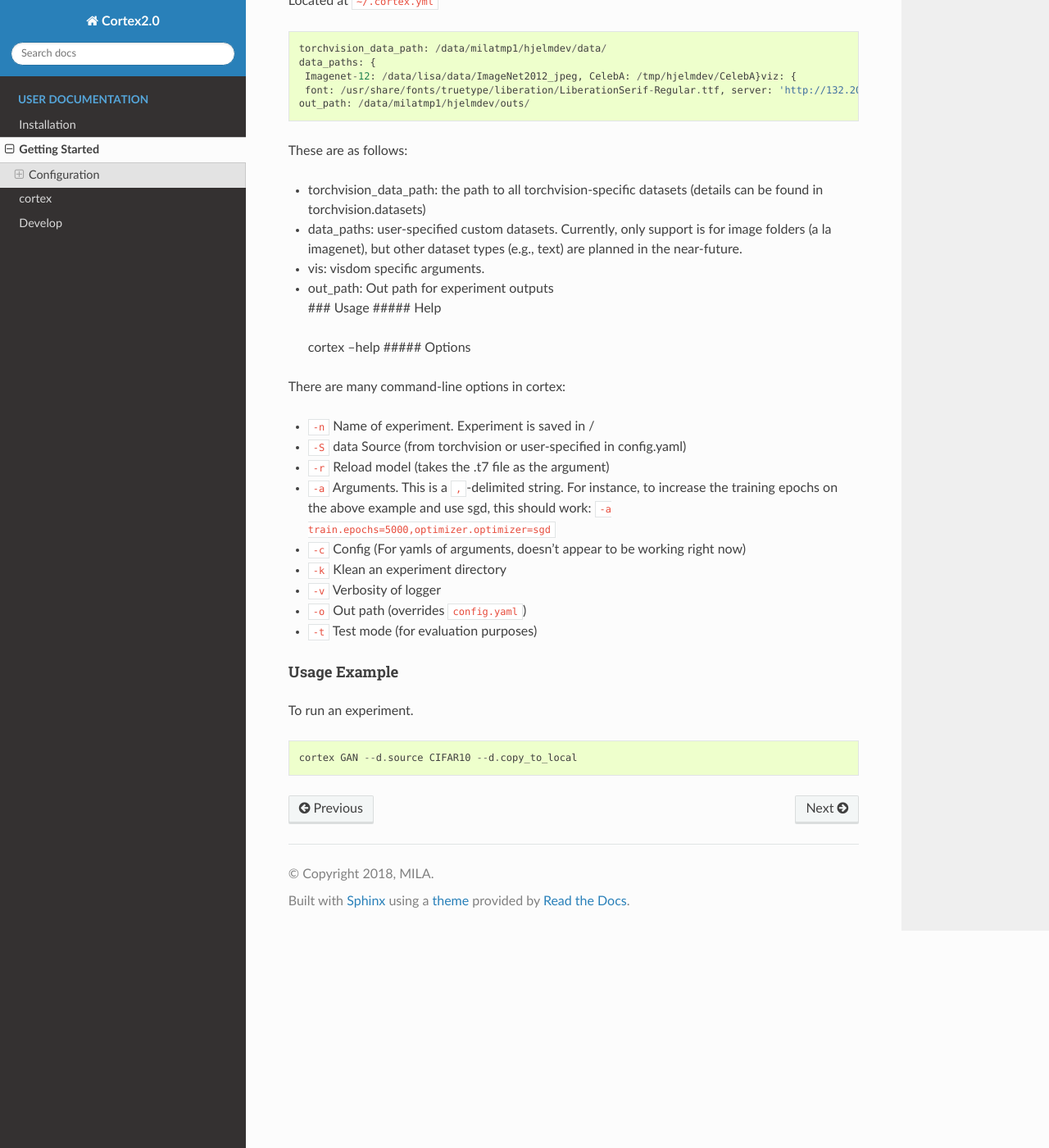
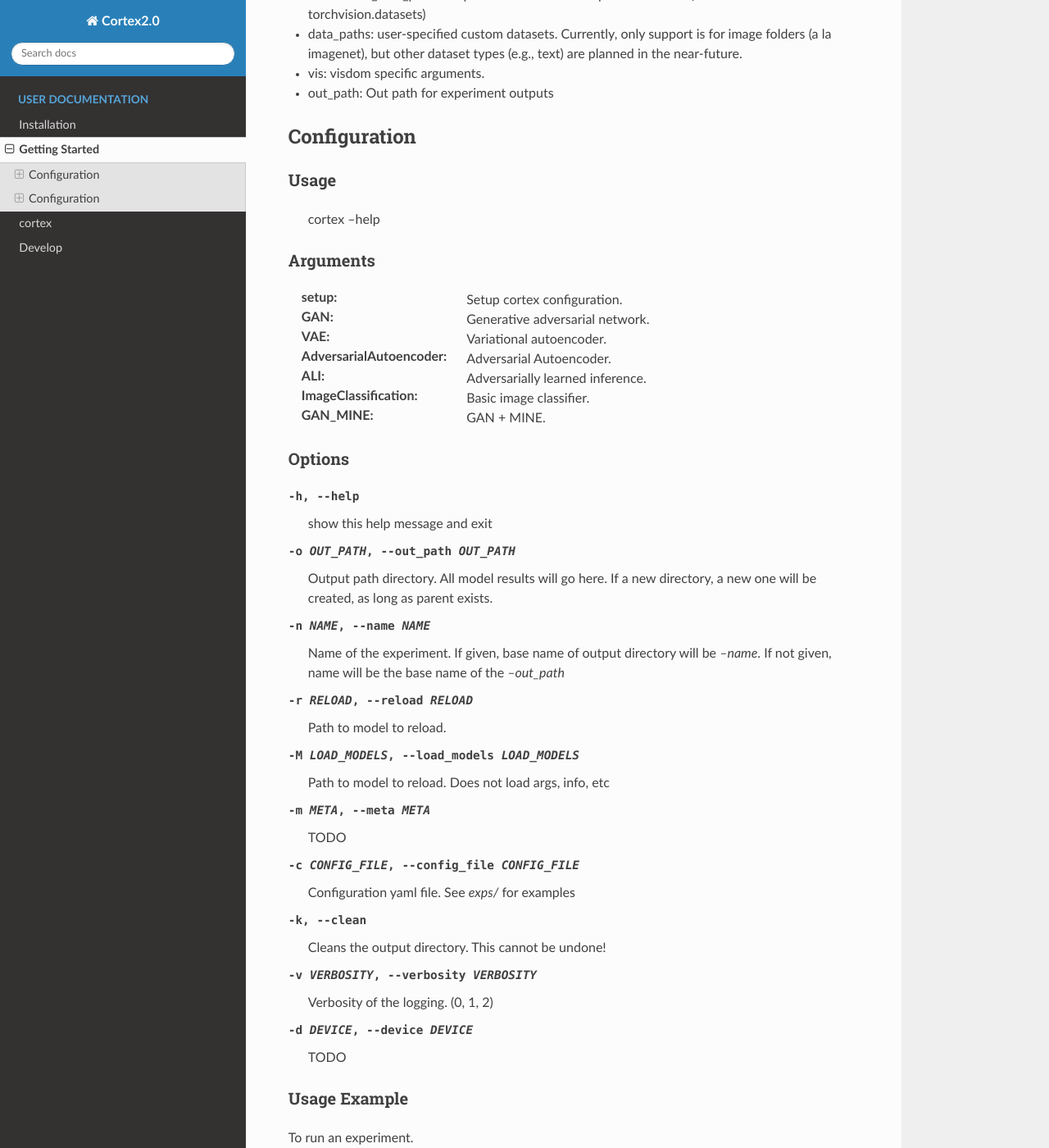
Before and after one commit to rdevon/cortex, a Sphinx documentation site: the page built from docs/source/getting_started.rst, in a window 1280 px wide and 1400 px high, scrolled down 694 px. Shown: the whole window at 82% size. Built offline with Sphinx 7.4.7 and the Read the Docs theme 2.0.0, drawn with Linux system fonts in a browser that asks for light colours; pages that are not in the unit, such as notebooks, are missing from menus; some of the changed text lies outside the part shown.

Commit message:
Updates Getting Started documentation.

```diff
--- a/docs/source/develop.rst
+++ b/docs/source/develop.rst
@@ -4,6 +4,7 @@ Develop
 Documentation
 ~~~~~~~~~~~~~
 Make sure that the cortex package is installed and configured.
+
 Generate API documentation
 ^^^^^^^^^^^^^^^^^^^^^^^^^^
 ::
--- a/docs/source/getting_started.rst
+++ b/docs/source/getting_started.rst
@@ -3,19 +3,6 @@ Getting Started
 
 Configuration
 ~~~~~~~~~~~~~
-
-Visdom Server
-^^^^^^^^^^^^^
-
-Start a Visdom server and look for server address in the output. By
-default, the server's address is ``http://localhost:8097``.
-
-::
-
-    $python -m visdom.server
-
-Experiment Configuration
-^^^^^^^^^^^^^^^^^^^^^^^^
 
 The first thing to do is to set up the config.yaml. This file is
 user-specific (it got tracked at some point, so I need to fix this), and
@@ -24,8 +11,8 @@ visualation, and outputs.
 
 ::
 
-    $rm -rf ~/.cortex.yml
-    $cortex setup
+    $ rm -rf ~/.cortex.yml
+    $ cortex setup
 
 Configuration File Example
 ''''''''''''''''''''''''''
@@ -49,26 +36,52 @@ These are as follows:
    text) are planned in the near-future.
 -  vis: visdom specific arguments.
 -  | out\_path: Out path for experiment outputs
-   | ### Usage ##### Help
 
-   cortex --help ##### Options
+Configuration
+~~~~~~~~~~~~~
 
-There are many command-line options in cortex:
+Usage
+'''''
 
--  ``-n`` Name of experiment. Experiment is saved in /
--  ``-S`` data Source (from torchvision or user-specified in
-   config.yaml)
--  ``-r`` Reload model (takes the .t7 file as the argument)
--  ``-a`` Arguments. This is a ``,``-delimited string. For instance, to
-   increase the training epochs on the above example and use sgd, this
-   should work:
-   ``-a train.epochs=5000,optimizer.optimizer=sgd``
--  ``-c`` Config (For yamls of arguments, doesn't appear to be working
-   right now)
--  ``-k`` Klean an experiment directory
--  ``-v`` Verbosity of logger
--  ``-o`` Out path (overrides ``config.yaml``)
--  ``-t`` Test mode (for evaluation purposes)
+   cortex --help
+
+Arguments
+'''''''''
+
+:setup:
+    Setup cortex configuration.
+
+:GAN: Generative adversarial network.
+:VAE: Variational autoencoder.
+:AdversarialAutoencoder: Adversarial Autoencoder.
+:ALI:  Adversarially learned inference.
+:ImageClassification: Basic image classifier.
+:GAN_MINE: GAN + MINE.
+
+Options
+'''''''
+-h, --help         show this help message and exit
+-o OUT_PATH, --out_path OUT_PATH          Output path directory. All model results will go
+                                                      here. If a new directory, a new one will be
+                                                      created, as long as parent exists.
+-n NAME, --name NAME       Name of the experiment. If given, base name of
+                                                      output directory will be `--name`. If not given,
+                                                      name will be the base name of the `--out_path`
+-r RELOAD, --reload RELOAD     Path to model to reload.
+
+-M LOAD_MODELS, --load_models LOAD_MODELS          Path to model to reload. Does not load args, info,
+                                                      etc
+
+-m META, --meta META                                 TODO
+
+-c CONFIG_FILE, --config_file CONFIG_FILE            Configuration yaml file. See `exps/` for examples
+
+-k, --clean                                           Cleans the output directory. This cannot be undone!
+
+-v VERBOSITY, --verbosity VERBOSITY                 Verbosity of the logging. (0, 1, 2)
+
+-d DEVICE, --device DEVICE                           TODO
+
 
 Usage Example
 '''''''''''''
--- a/docs/source/index.rst
+++ b/docs/source/index.rst
@@ -11,3 +11,4 @@ Welcome to Cortex2.0
    getting_started
    modules
    develop
+   developer_start_guide
```
